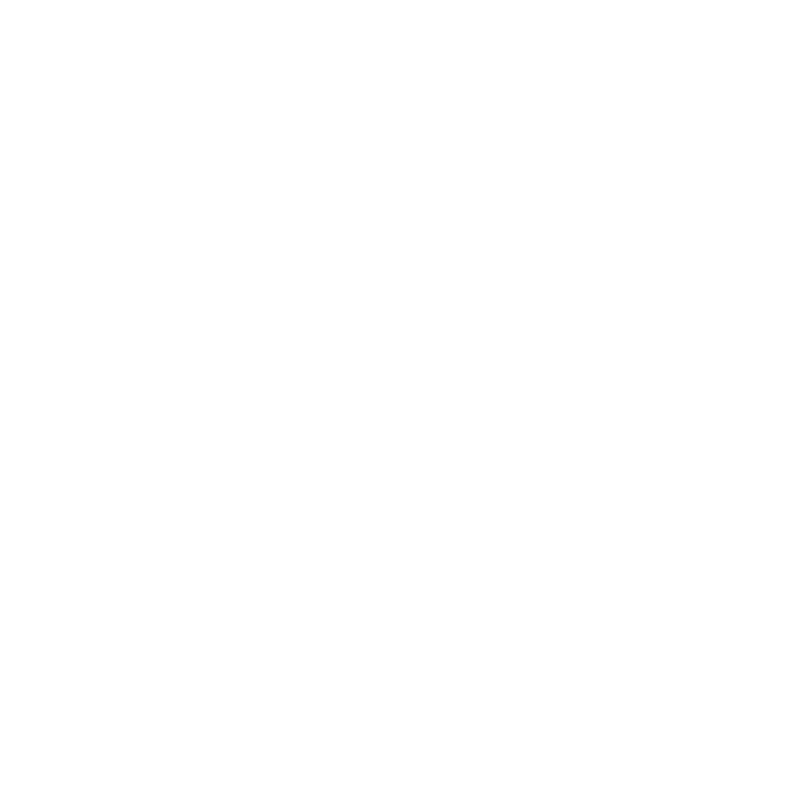
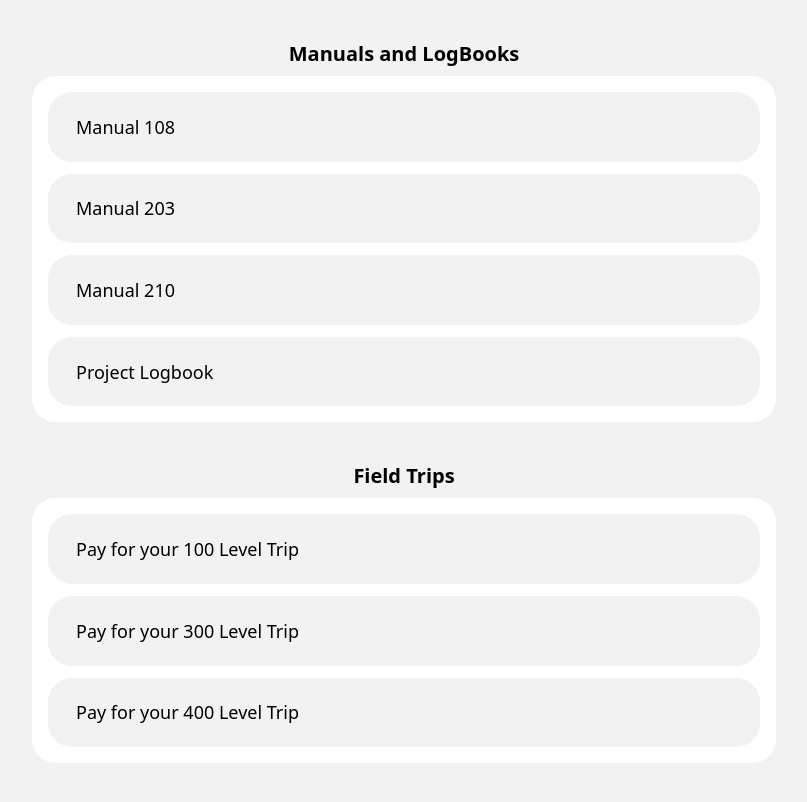
Before and after one commit to varletint/paywithmi, a React (Vite) app in the folder client/: page /payment-types in a window 1280 px wide. Before the commit this address had no page. Shown: the top 802 px of the page, without its empty margins (236-1043 px from the left). Built offline with nearby package versions, Linux system fonts and the light colour scheme.

Commit message:
paymentlist jsx

```diff
--- a/client/src/App.css
+++ b/client/src/App.css
@@ -1,3 +1,6 @@
+body {
+  background: #f2f2f2;
+}
 .modal {
   position: fixed;
   top: 0;
--- a/client/src/App.jsx
+++ b/client/src/App.jsx
@@ -3,6 +3,7 @@
 import "./App.css";
 import MakePayment from "./Pages/MakePayment";
 import GotoPaymentPage from "./Pages/GotoPaymentPage";
+import TypesOfPayment from "./Pages/TypesOfPayment";
 
 function App() {
   return (
@@ -11,6 +12,7 @@
         <Routes>
           <Route path='/' element={<GotoPaymentPage />} />
           <Route path='/deptC-payment' element={<MakePayment />} />
+          <Route path='/payment-types' element={<TypesOfPayment />} />
         </Routes>
       </BrowserRouter>
     </>
--- a/client/src/Pages/GotoPaymentPage.jsx
+++ b/client/src/Pages/GotoPaymentPage.jsx
@@ -1,6 +1,7 @@
 import { React, useState } from "react";
 import PaymentModal from "../compponents/PaymentModal";
 import MakePayment from "./MakePayment";
+import Header from "../compponents/Header";
 
 export default function GotoPaymentPage() {
   const [showModal, setShowModal] = useState(false);
@@ -8,6 +9,12 @@
 
   return (
     <>
+      <div className='header '>
+        <Header
+          classname='lg:w-[100%] md:w-[100%] sm:w-[22rem] mx-auto
+          px-3 py-4 text-center items-center font-semibold text-2xl'
+        />
+      </div>
       <div className={`popup ${active}`}>
         <MakePayment onClose={() => isActive("")} />
       </div>
--- a/client/src/Pages/MakePayment.jsx
+++ b/client/src/Pages/MakePayment.jsx
@@ -2,7 +2,7 @@
 
 export default function MakePayment({ onClose }) {
   const [formData, setFormData] = useState({
-    matricNo: "",
+    // matricNo: "",
     email: "",
     amount: "2200",
     fullname: "",
@@ -32,9 +32,9 @@
             "Content-Type": "application/json",
           },
           body: JSON.stringify({
-            matricNo: formData.matricNo,
+            // matricNo: formData.matricNo,
             fullname: formData.fullname,
-            email: formData.email,
+            email: formData.email + "@gmail.com",
             amount: parseFloat(formData.amount) * 100, // Convert to kobo/cents
           }),
         }
@@ -78,8 +78,8 @@
           <div
             className='flex flex-col gap-5 max-w-
         m-auto '>
-            <div className='input-div '>
-              {/* <label htmlFor='matricNo'>Matric No:</label> */}
+            {/* <div className='input-div '>
+               <label htmlFor='matricNo'>Matric No:</label>
               <input
                 id='matricNo'
                 name='matricNo'
@@ -91,8 +91,22 @@
               w-full border-[0.12rem] border-[#333] rounded-xl px-5'
                 required
               />
+          </div>
+            */}
+            <div className='input-div '>
+              {/* <label htmlFor='matricNo'>Matric No:</label> */}
+              <input
+                id='email'
+                name='email'
+                type='text'
+                value={formData.email}
+                onChange={handleInputChange}
+                placeholder='Matric No:'
+                className='h-[2.9rem] tracking-wide
+              w-full border-[0.12rem] border-[#333] rounded-xl px-5'
+                required
+              />
             </div>
-
             <div className='input-div'>
               {/* <label htmlFor='Amount'>Amount:</label> */}
               <input
@@ -102,20 +116,6 @@
                 value={formData.fullname}
                 onChange={handleInputChange}
                 placeholder='Fullname'
-                className='h-[2.9rem] tracking-wide
-              w-full border-[0.12rem] border-[#333] rounded-xl px-5'
-                required
-              />
-            </div>
-            <div className='input-div '>
-              {/* <label htmlFor='matricNo'>Matric No:</label> */}
-              <input
-                id='email'
-                name='email'
-                type='email'
-                value={formData.email}
-                onChange={handleInputChange}
-                placeholder='Email...'
                 className='h-[2.9rem] tracking-wide
               w-full border-[0.12rem] border-[#333] rounded-xl px-5'
                 required
--- /dev/null
+++ b/client/src/Pages/TypesOfPayment.jsx
@@ -0,0 +1,61 @@
+import React from "react";
+
+export default function TypesOfPayment() {
+  return (
+    <div className=' mt-10 px-3 min-h-screen max-w-3xl mx-auto flex flex-col gap-10'>
+      <div className=''>
+        <h1
+          className=' text-center font-semibold
+        text-xl'>
+          Manuals and LogBooks
+        </h1>
+        <div className='lists flex flex-col gap-3 bg-white p-4 mt-2 rounded-3xl'>
+          <div
+            className='py-[1.3rem] px-7 bg-[#f2f2f2]
+           font-medium text-lg rounded-3xl'>
+            Manual 108
+          </div>
+          <div
+            className='py-[1.3rem] px-7 bg-[#f2f2f2]
+           font-medium text-lg rounded-3xl'>
+            Manual 203
+          </div>
+          <div
+            className='py-[1.3rem] px-7 bg-[#f2f2f2]
+           font-medium text-lg rounded-3xl'>
+            Manual 210
+          </div>
+          <div
+            className='py-[1.3rem] px-7 bg-[#f2f2f2]
+           font-medium text-lg rounded-3xl'>
+            Project Logbook
+          </div>
+        </div>
+      </div>
+      <div className=''>
+        <h1
+          className=' text-center font-semibold
+        text-xl'>
+          Field Trips
+        </h1>
+        <div className='lists flex flex-col gap-3 bg-white p-4 mt-2 rounded-3xl'>
+          <div
+            className='py-[1.3rem] px-7 bg-[#f2f2f2]
+           font-medium text-lg rounded-3xl'>
+            Pay for your 100 Level Trip
+          </div>
+          <div
+            className='py-[1.3rem] px-7 bg-[#f2f2f2]
+           font-medium text-lg rounded-3xl'>
+            Pay for your 300 Level Trip
+          </div>
+          <div
+            className='py-[1.3rem] px-7 bg-[#f2f2f2]
+           font-medium text-lg rounded-3xl'>
+            Pay for your 400 Level Trip
+          </div>
+        </div>
+      </div>
+    </div>
+  );
+}
--- /dev/null
+++ b/client/src/compponents/Header.jsx
@@ -0,0 +1,9 @@
+import React from "react";
+
+export default function Header({ classname }) {
+  return (
+    <div className={classname}>
+      <a href='/payment-types'>Computer Science Payment</a>
+    </div>
+  );
+}
--- /dev/null
+++ b/client/src/compponents/PaymentList.jsx
@@ -0,0 +1,5 @@
+import React from "react";
+
+export default function PaymentList() {
+  return <div>PaymentList</div>;
+}
```
